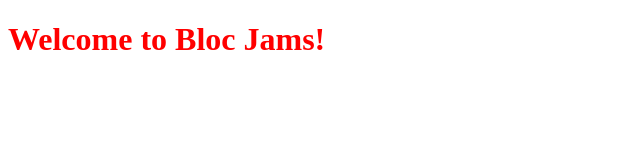
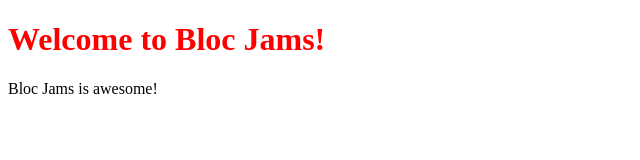
Before and after one commit to amhayslip/bloc-jams, a plain HTML site: page index.html in a window 1280 px wide. Shown: the whole page, without its empty margins (0-640 px from the left). Drawn offline with Linux system fonts and the light colour scheme.

Commit message:
add paragraph

```diff
--- a/index.html
+++ b/index.html
@@ -7,5 +7,7 @@
   </head>
   <body>
     <h1>Welcome to Bloc Jams!</h1>
+
+    <p>Bloc Jams is awesome!</p>
   </body>
 </html>
```
